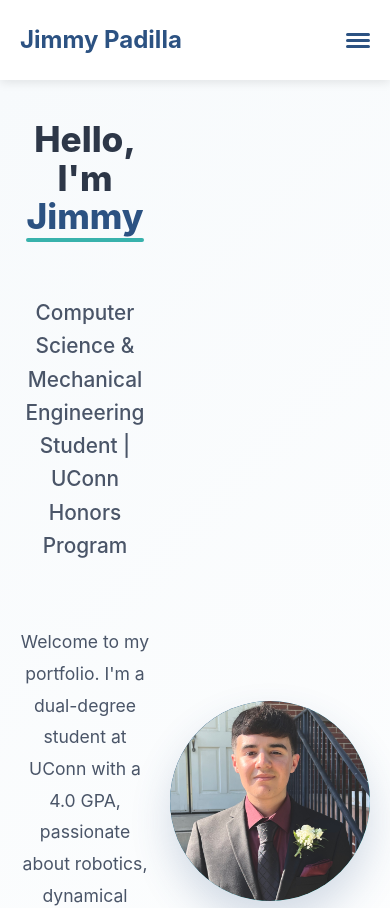
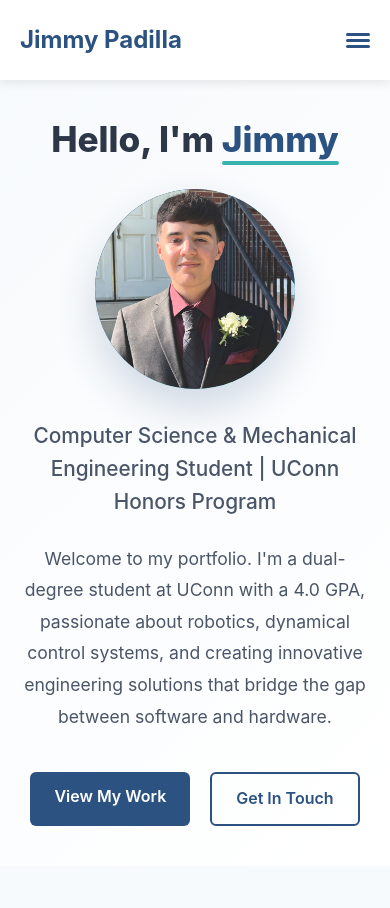
Before and after one commit to JimInput/personal_portfolio, a React (Create React App) app: page / in a window 390 px wide. Shown: the top 908 px of the page. Built offline with nearby package versions, Linux system fonts and the light colour scheme.

Commit message:
fixing formatting for mobile users

```diff
--- a/src/pages/Home.css
+++ b/src/pages/Home.css
@@ -68,7 +68,15 @@
   display: flex;
   justify-content: flex-start;
   align-items: center;
-  padding-left: 20px;
+  padding-left: 0px;
+}
+
+.mobile-only {
+  display: none;
+}
+
+.desktop-only {
+  display: flex;
 }
 
 .placeholder-image {
@@ -225,11 +233,22 @@
 
   .hero-title {
     font-size: 2.8rem;
+    margin-bottom: 30px;
+  }
+
+  .mobile-only {
+    display: flex;
+    justify-content: center;
+    margin: 20px 0 30px 0;
+  }
+
+  .desktop-only {
+    display: none;
   }
 
   .placeholder-image {
-    width: 250px;
-    height: 250px;
+    width: 200px;
+    height: 200px;
   }
 }
 
--- a/src/pages/Home.js
+++ b/src/pages/Home.js
@@ -8,9 +8,15 @@ function Home() {
     <div className="home">
       <section className="hero">
         <div className="hero-content">
+          <div className="hero-text-content">
             <h1 className="hero-title">
               Hello, I'm <span className="highlight">Jimmy</span>
             </h1>
+            <div className="hero-image mobile-only">
+              <div className="placeholder-image">
+                <img src={photo} alt="Jimmy" className="profile-photo"/>
+              </div>
+            </div>
             <p className="hero-subtitle">
               Computer Science & Mechanical Engineering Student | UConn Honors Program
             </p>
@@ -28,9 +34,10 @@ function Home() {
               </Link>
             </div>
           </div>
-        <div className="hero-image">
+          <div className="hero-image desktop-only">
             <div className="placeholder-image">
               <img src={photo} alt="Jimmy" className="profile-photo"/>
+            </div>
           </div>
         </div>
       </section>
--- a/src/pages/Projects.css
+++ b/src/pages/Projects.css
@@ -60,7 +60,7 @@
   position: relative;
 }
 
-.project-card:hover {
+.project-card:has(.hoverable-element:hover) {
   transform: translateY(-10px);
   box-shadow: 0 20px 40px rgba(44, 82, 130, 0.15);
 }
@@ -78,7 +78,7 @@
   transition: transform 0.3s ease;
 }
 
-.project-card:hover .project-image img {
+.project-card:has(.hoverable-element:hover) .project-image img {
   transform: scale(1.05);
 }
 
@@ -96,7 +96,7 @@
   transition: all 0.3s ease;
 }
 
-.project-card:hover .project-overlay {
+.project-card:has(.hoverable-element:hover) .project-overlay {
   opacity: 1;
 }
 
--- a/src/pages/Projects.js
+++ b/src/pages/Projects.js
@@ -144,7 +144,7 @@ function Projects() {
         <div className="projects-grid">
           {filteredProjects.map(project => (
             <div key={project.id} className="project-card">
-              <div className="project-image">
+              <div className="project-image hoverable-element">
                 <img src={project.image} alt={project.title} />
                 <div className="project-overlay">
                   <div className="project-links">
@@ -164,7 +164,7 @@ function Projects() {
 
               <div className="project-content">
                 <div className="project-header">
-                  <h3 className="project-title">{project.title}</h3>
+                  <h3 className="project-title hoverable-element">{project.title}</h3>
                   <span className={`project-status ${getStatusClass(project.status)}`}>
                     {getStatusLabel(project.status)}
                   </span>
```
Lines whose indentation alone changed are shown as unchanged.
